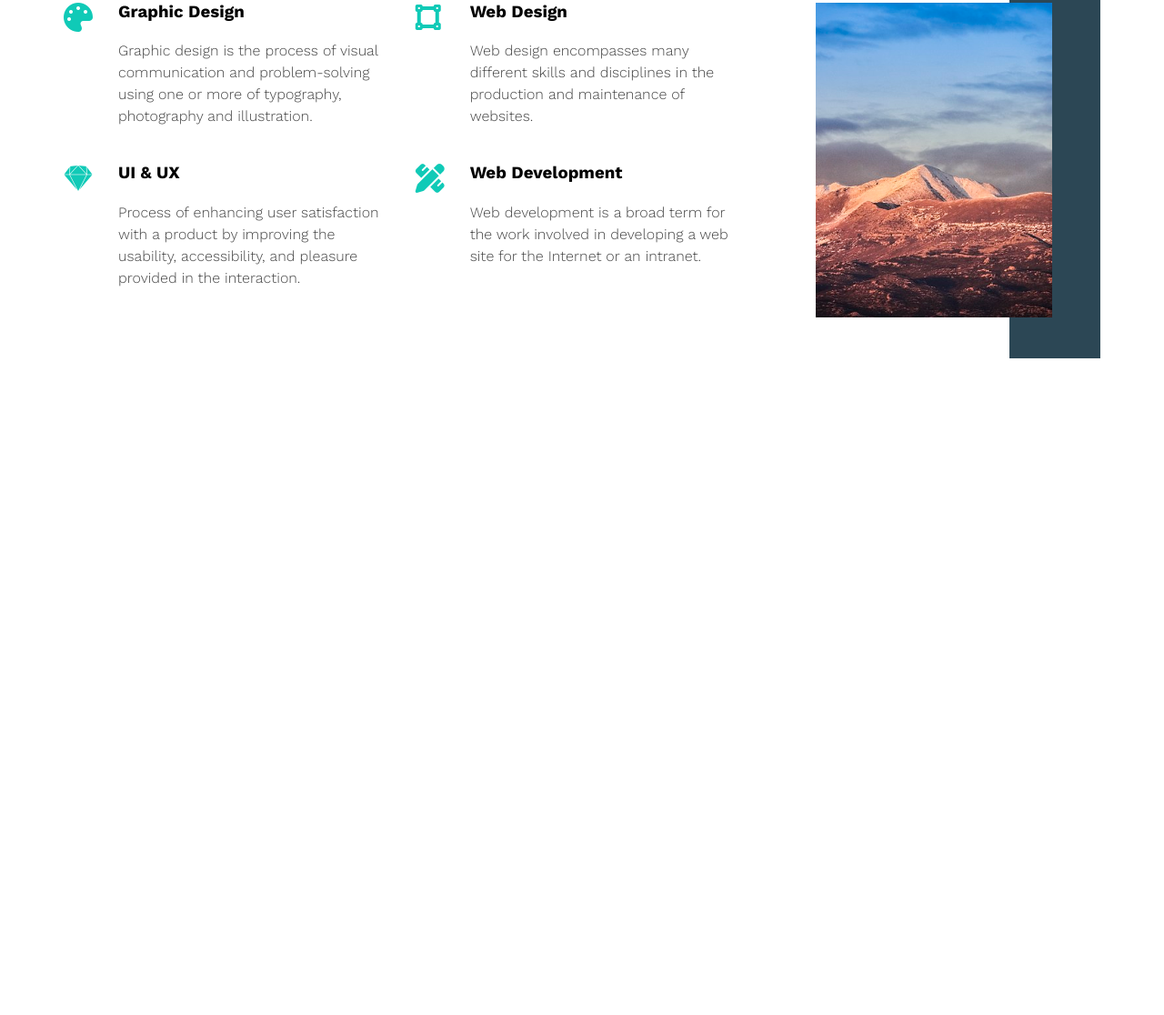
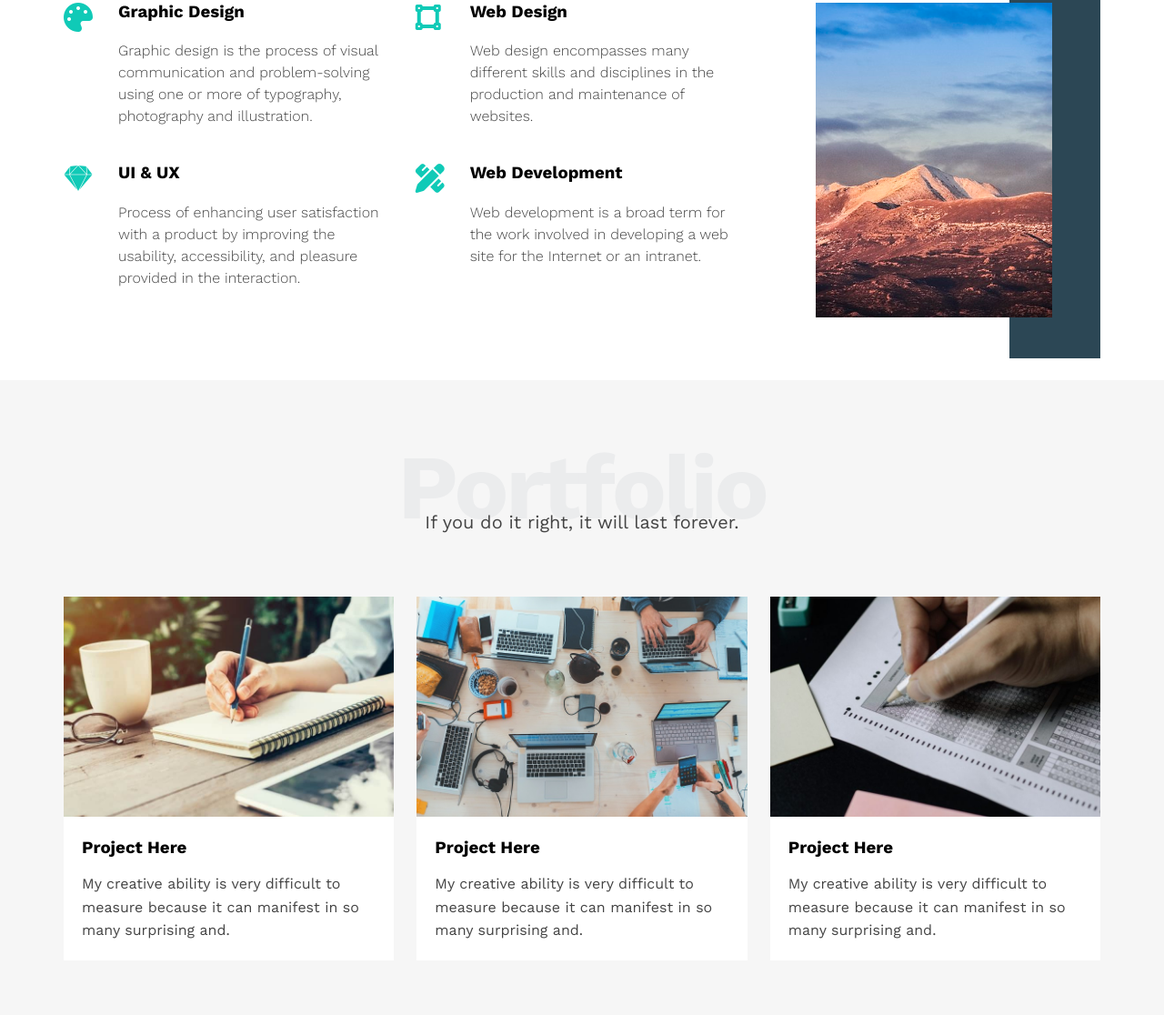
Before and after one commit to omargabrsw/Leon-Template, a plain HTML site: page index.html in a window 1280 px wide. Shown: the part 1418-2534 px from the top of the page at 91% size. Before the commit the page ends 1836 px from the top, so only its background shows below. Drawn offline with nearby package versions, Linux system fonts and the light colour scheme.

Commit message:
Portfolio Section Done

```diff
--- a/assets/css/leon.css
+++ b/assets/css/leon.css
@@ -1,7 +1,8 @@
 /* Variables */
 :root {
   --primary-color: #10cab7;
-  --secondary-color: #444444;
+  --secondary-color: #2c4755;
+  --text-color: #444444;
   --section-padding: 60px 0;
   --section-background: #f6f6f6;
 }
@@ -39,7 +40,7 @@ body {
   text-align: center;
   margin: -30px 0;
   font-size: 20px;
-  color: var(--secondary-color);
+  color: var(--text-color);
 }
 
 /* Components end */
@@ -189,7 +190,7 @@ li a {
 
 .feat p {
   line-height: 1.8;
-  color: var(--secondary-color);
+  color: var(--text-color);
   font-size: 17px;
 }
 /* Features section end */
@@ -221,7 +222,7 @@ li a {
 
 .service .text p {
   line-height: 1.5;
-  color: var(--secondary-color);
+  color: var(--text-color);
   font-size: 16px;
   font-weight: 300;
 }
@@ -243,8 +244,58 @@ li a {
   top: -60px;
   height: calc(100% + 100px);
   width: 100px;
-  background-color: #2c4755;
+  background-color: var(--secondary-color);
   z-index: -1;
 }
 /* Services section end */
 /* Portfolio section */
+
+#portfolio {
+  background-color: var(--section-background);
+  padding: var(--section-padding);
+}
+
+.portfolio-grid {
+  display: grid;
+  grid-template-columns: repeat(auto-fill, minmax(300px, 1fr));
+  gap: 25px;
+  margin-top: 100px;
+}
+.project {
+  background-color: white;
+}
+.project img {
+  width: 100%;
+}
+.project-content {
+  padding: 20px;
+}
+.project-content h3 {
+  margin: 0;
+}
+.project-content p {
+  line-height: 1.6;
+  color: var(--text-color);
+  margin-top: 15px;
+}
+/* Portfolio section end */
+/* Responsive */
+
+/* Medium devices (landscape tablets, 768px and up) */
+@media (max-width: 768px) {
+  .col:has(img) {
+    display: none;
+  }
+
+  .service {
+    display: flex;
+    flex-direction: column;
+    align-items: center;
+    text-align: center;
+    margin-bottom: 40px;
+  }
+
+  .service .text {
+    text-align: center;
+  }
+}
--- a/index.html
+++ b/index.html
@@ -78,6 +78,7 @@
       </div>
     </section>
     <!-- Features end -->
+    <!-- Services -->
     <section class="services" id="services">
       <div class="container">
         <h2 class="special-heading">Services</h2>
@@ -137,5 +138,45 @@
         </div>
       </div>
     </section>
+    <!-- Services end -->
+    <!-- Portfolio -->
+    <section class="portfolio" id="portfolio">
+      <div class="container">
+        <h2 class="special-heading">Portfolio</h2>
+        <p>If you do it right, it will last forever.</p>
+        <div class="portfolio-grid">
+          <div class="project">
+            <img src="assets/media/portfolio-1.jpg" alt="" />
+            <div class="project-content">
+              <h3 class="project-title">Project Here</h3>
+              <p class="project-desc">
+                My creative ability is very difficult to measure because it can
+                manifest in so many surprising and.
+              </p>
+            </div>
+          </div>
+          <div class="project">
+            <img src="assets/media/portfolio-2.jpg" alt="" />
+            <div class="project-content">
+              <h3 class="project-title">Project Here</h3>
+              <p class="project-desc">
+                My creative ability is very difficult to measure because it can
+                manifest in so many surprising and.
+              </p>
+            </div>
+          </div>
+          <div class="project">
+            <img src="assets/media/portfolio-3.jpg" alt="" />
+            <div class="project-content">
+              <h3 class="project-title">Project Here</h3>
+              <p class="project-desc">
+                My creative ability is very difficult to measure because it can
+                manifest in so many surprising and.
+              </p>
+            </div>
+          </div>
+        </div>
+      </div>
+    </section>
   </body>
 </html>
```
Also changed, not shown: assets/media/portfolio-1.jpg (added), assets/media/portfolio-2.jpg (added), assets/media/portfolio-3.jpg (added).
